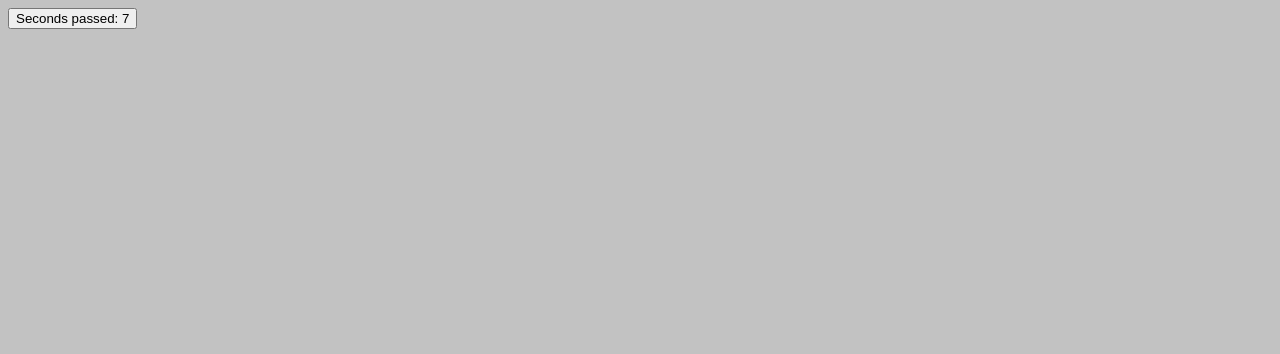
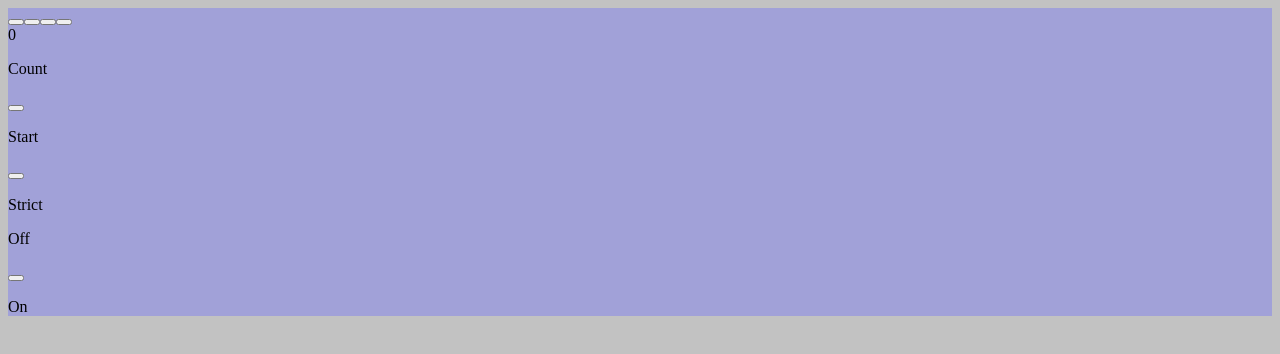
Before and after one commit to MatejBransky/fcc-simon-game, a React (Vite) app: page / in a window 1280 px wide. Shown: the top 354 px of the page. Built offline with nearby package versions, Linux system fonts and the light colour scheme.

Commit message:
init app

```diff
--- a/package.json
+++ b/package.json
@@ -28,6 +28,7 @@
     "eslint-plugin-cypress": "^2.2.1",
     "eslint-plugin-prettier": "^3.0.1",
     "eslint-plugin-react": "^7.12.4",
+    "eslint-plugin-react-hooks": "^1.5.0",
     "husky": "^1.3.1",
     "jest": "^24.1.0",
     "jest-transform-stub": "^2.0.0",
--- a/src/TimerStore.ts
+++ /dev/null
@@ -1,19 +0,0 @@
-import { createContext } from 'react';
-import { observable, action } from 'mobx';
-
-export class TimerStore {
-  @observable timer = 0;
-
-  constructor() {
-    setInterval(() => {
-      this.timer += 1;
-    }, 1000);
-  }
-
-  @action.bound
-  reset() {
-    this.timer = 0;
-  }
-}
-
-export default createContext(new TimerStore());
--- a/src/TimerView.tsx
+++ /dev/null
@@ -1,16 +0,0 @@
-import React, { useContext } from 'react';
-import { observer } from 'mobx-react-lite';
-
-import TimerContext from './TimerStore';
-
-const TimerView = observer(() => {
-  const timerStore = useContext(TimerContext);
-
-  return (
-    <button onClick={timerStore.reset}>
-      Seconds passed: {timerStore.timer}
-    </button>
-  );
-});
-
-export default TimerView;
--- /dev/null
+++ b/src/components/App.scss
@@ -0,0 +1,3 @@
+.App {
+  background: rgb(161, 161, 216);
+}
--- /dev/null
+++ b/src/components/App.tsx
@@ -0,0 +1,79 @@
+import React, { useRef, useReducer } from 'react';
+
+import reducer, { initialState } from '../reducer';
+import './App.scss';
+
+const App = () => {
+  const btnGreen = useRef(null);
+  const btnRed = useRef(null);
+  const btnYellow = useRef(null);
+  const btnBlue = useRef(null);
+  const [state, dispatch] = useReducer(reducer, initialState);
+  const count = state.steps.length;
+
+  return (
+    <div className="App">
+      <div className="App__base Game">
+        <div className="Game__buttons">
+          <button
+            className="Game__button Game__button--top-left"
+            data-testid="button-green"
+            ref={btnGreen}
+          />
+          <button
+            className="Game__button Game__button--top-right"
+            data-testid="button-red"
+            ref={btnRed}
+          />
+          <button
+            className="Game__button Game__button--bottom-right"
+            data-testid="button-yellow"
+            ref={btnYellow}
+          />
+          <button
+            className="Game__button Game__button--bottom-left"
+            data-testid="button-blue"
+            ref={btnBlue}
+          />
+        </div>
+        <div className="Game__dashboard Dashboard">
+          <title className="Dashboard__title">Simon</title>
+
+          <div className="Dashboard__controls Controls">
+            <div className="Controls__block Block">
+              <div className="Block__display">{count}</div>
+              <p className="Block__description">Count</p>
+            </div>
+
+            <div className="Controls__block Block">
+              <button className="Block__button" />
+              <p className="Block__description">Start</p>
+            </div>
+
+            <div className="Controls__block Block">
+              <div className="Block__control" />
+              <button className="Block__button" />
+              <p className="Block__description">Strict</p>
+            </div>
+          </div>
+
+          <div className="Dashboard__switch Switch">
+            <p className="Switch__text Switch__text--left">Off</p>
+            <div className="Switch__socket">
+              <button
+                className={
+                  'Switch__button ' + state.on
+                    ? 'Switch__button--on'
+                    : 'Switch__button--off'
+                }
+              />
+            </div>
+            <p className="Switch__text Switch__text--right">On</p>
+          </div>
+        </div>
+      </div>
+    </div>
+  );
+};
+
+export default App;
--- a/src/index.tsx
+++ b/src/index.tsx
@@ -2,6 +2,6 @@ import React from 'react';
 import { render } from 'react-dom';
 
 import './styles.scss';
-import TimerView from './TimerView';
+import App from './components/App';
 
-render(<TimerView />, document.getElementById('app'));
+render(<App />, document.getElementById('app'));
--- /dev/null
+++ b/src/reducer.ts
@@ -0,0 +1,17 @@
+type ActionType = {
+  type: 'foo' | 'bar';
+};
+
+export const initialState = {
+  on: false,
+  steps: [],
+};
+
+export default function(state: typeof initialState, action: ActionType) {
+  switch (action.type) {
+    case 'foo':
+      return state;
+    default:
+      return state;
+  }
+}
```
Also changed, not shown: .eslintrc.js, 2 other files (tests, documents, lock files or other folders).
